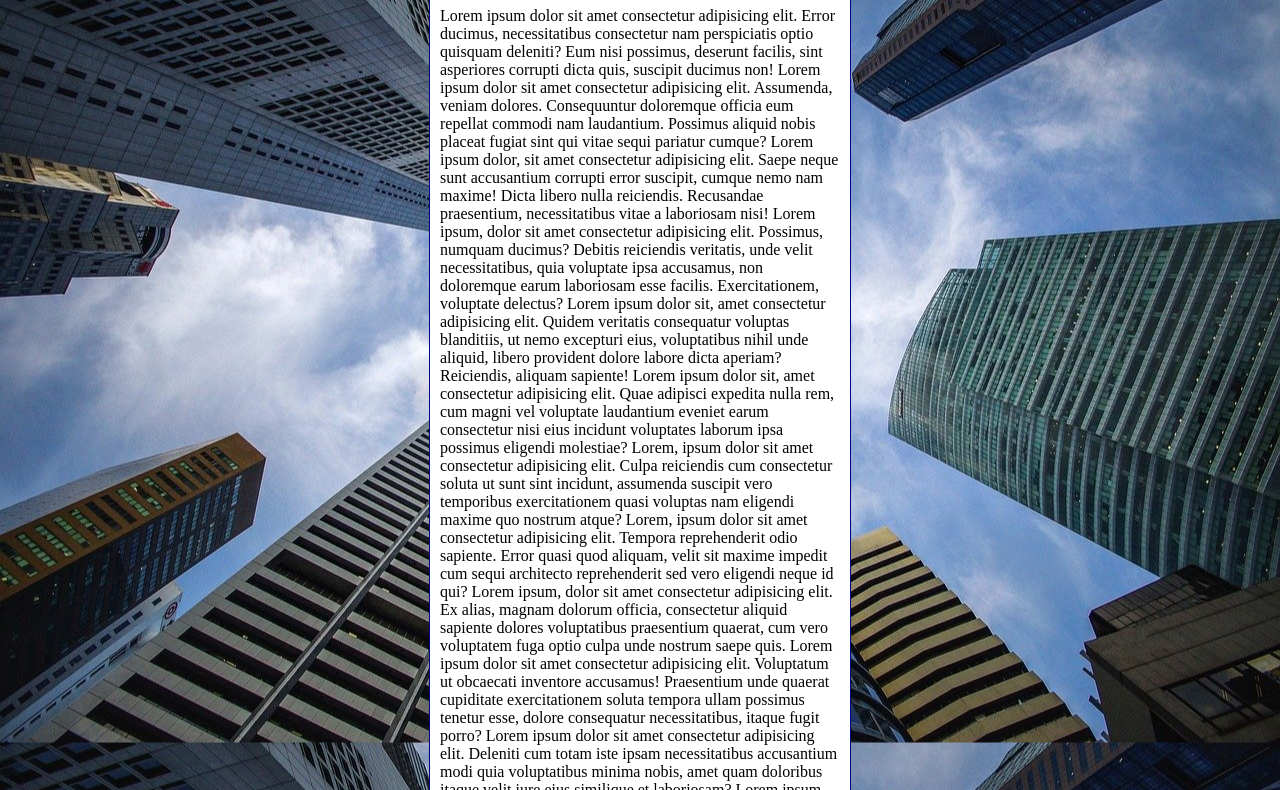
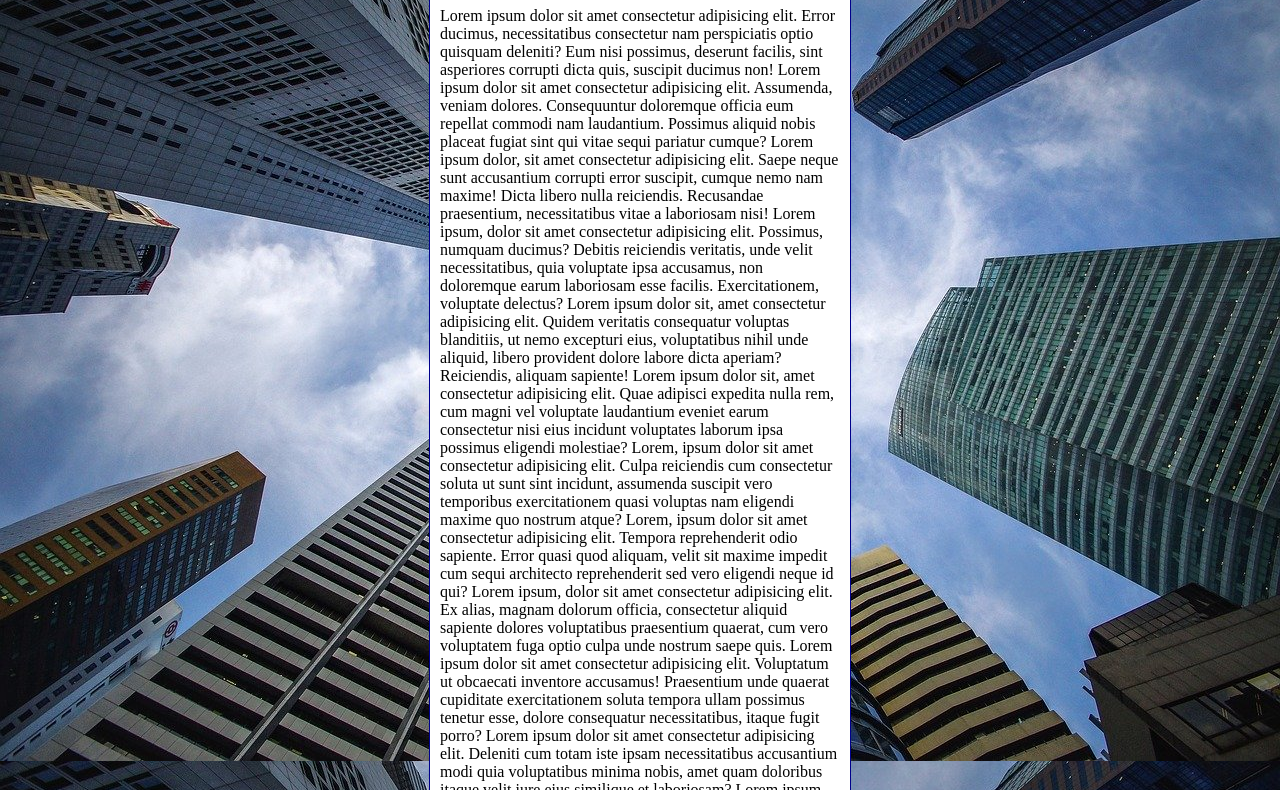
Before and after one commit to leoperass/html-css, a plain HTML site: page exercicios/ex022/fundo006.html in a window 1280 px wide. Shown: the part 92-882 px from the top of the page. Drawn offline with Linux system fonts and the light colour scheme.

Commit message:
atualizei ex022

```diff
--- a/exercicios/ex022/fundo006.html
+++ b/exercicios/ex022/fundo006.html
@@ -3,20 +3,28 @@
 <head>
     <meta charset="UTF-8">
     <meta name="viewport" content="width=device-width, initial-scale=1.0">
-    <title>Document</title>
+    <title>Fundo fixo de tela</title>
     <style>
         body {
             height: 100vh;
-            background-color: black;
+            /*background-color: black;
             background-image: url('imagens/wallpaper002.jpg');
             background-position: center center;
-            background-repeat: repeat-y;
+            background-repeat: no-repeat;
             background-size: cover;
+            background-attachment: fixed;*/
+
+            /* Shorthand - background
+                color > image > position > / size > repeat > attachment
+            */
+
+            background: black url('imagens/wallpaper002.jpg') center center / cover no-repeat fixed;
+
         }
 
         main {
             background-color: white;
-            width: 400px;
+            max-width: 400px;
             padding: 10px;
             margin: auto;
             border: 1px solid darkblue;
```
